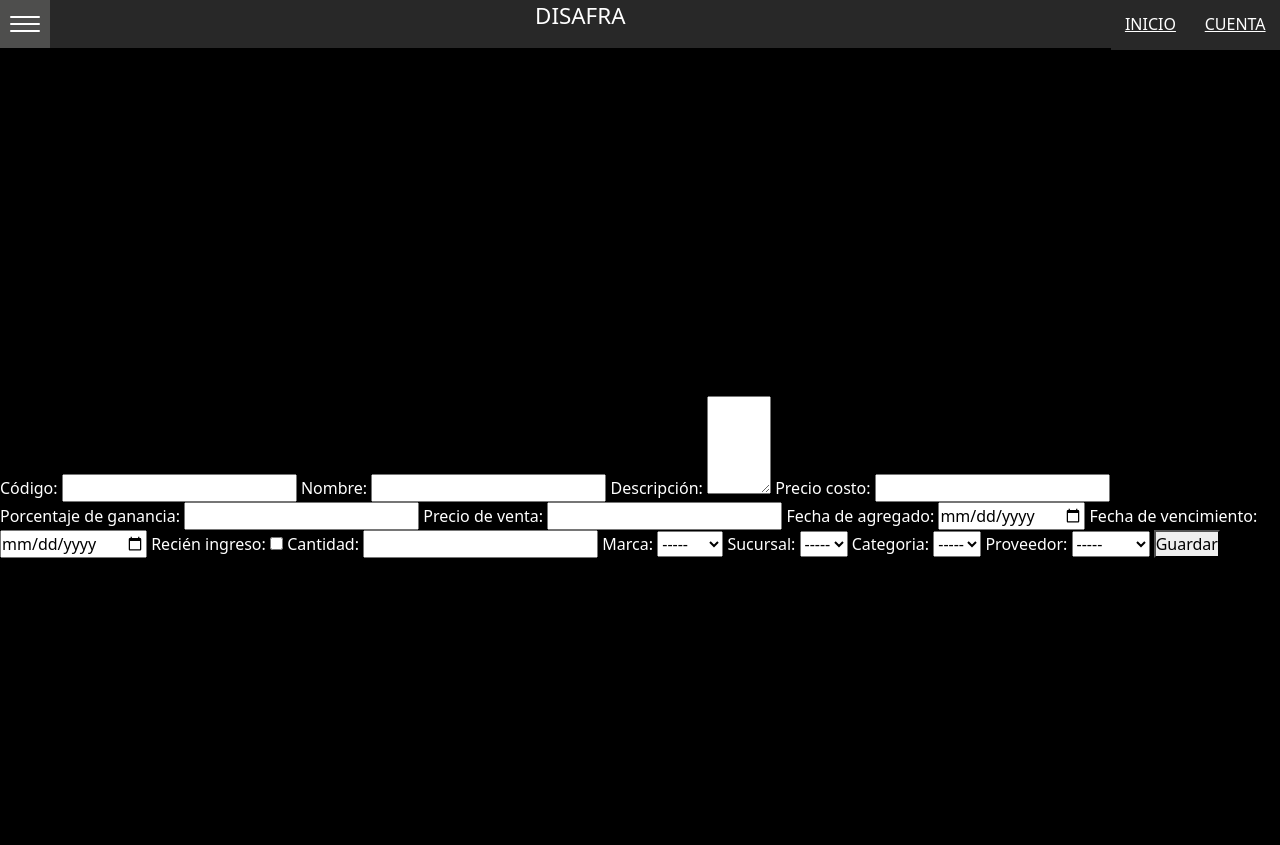
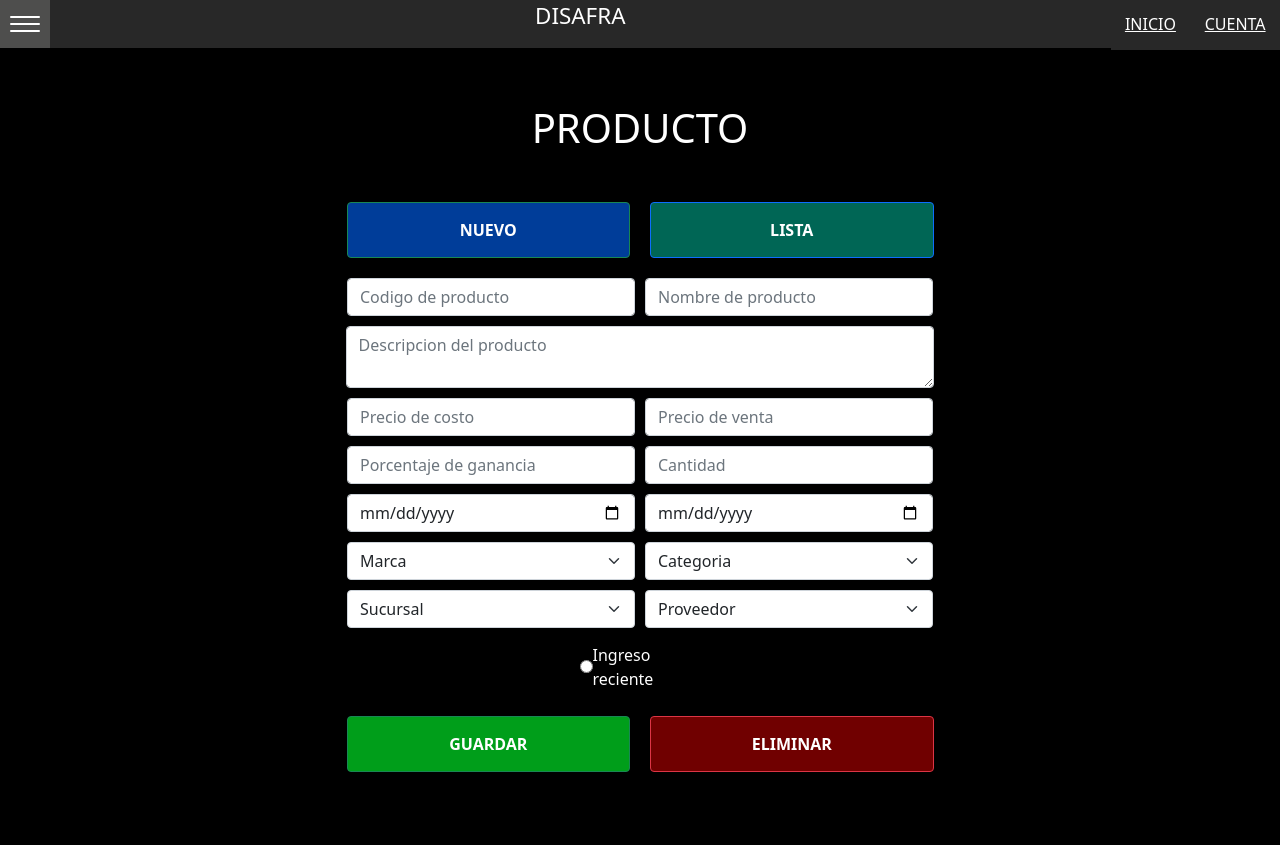
Before and after one commit to amner-py/disafra, a Django app: page /producto/ in a window 1280 px wide. Run offline with Django 3.2, Linux system fonts and the light colour scheme.

Commit message:
Formulario producto

```diff
--- a/app/core/cliente/templates/form_cliente.html
+++ b/app/core/cliente/templates/form_cliente.html
@@ -24,6 +24,7 @@
             <button id="guardar" type="submit" class="btn btn-success">Guardar</button>
             <button id="eliminar" type="submit" class="btn btn-danger">Eliminar</button>
         </div>
+    </form>
 </div>
 
 {% endblock content %}
--- a/app/core/producto/templates/form_producto.html
+++ b/app/core/producto/templates/form_producto.html
@@ -1,48 +1,80 @@
 {% extends 'base.html' %}
 {% block title %} Producto-Formulario {% endblock title %}
 {% block content %}
-<div style="margin-top: 4rem;">
-    <form>
-        <label for="cod_producto">Código:</label>
-        <input type="text" id="cod_producto">
-        <label for="nombre_producto">Nombre:</label>
-        <input type="text" id="nombre_producto">
-        <label for="descripcion_producto">Descripción:</label>
-        <textarea id="descripcion_producto" rows="4" cols="5"></textarea>
-        <label for="preciocosto_producto">Precio costo:</label>
-        <input type="number" id="preciocosto_producto">
-        <label for="porcentaje_producto">Porcentaje de ganancia:</label>
-        <input type="number" id="porcentaje_producto">
-        <label for="precioventa_producto">Precio de venta:</label>
-        <input type="number" id="precioventa_producto">
-        <label for="fechaagregado_producto">Fecha de agregado:</label>
-        <input type="date" id="fechaagregado_producto">
-        <label for="fechavencimiento_producto">Fecha de vencimiento:</label>
-        <input type="date" id="fechavencimiento_producto">
-        <label for="recieningreso_producto">Recién ingreso:</label>
-        <input type="checkbox" id="recieningreso_producto">
-        <label for="cantidad_producto">Cantidad:</label>
-        <input type="number" id="cantidad_producto">
-        <label for="marca_producto">Marca:</label>
-        <select id="marca_producto">
+
+<div class="bloque">
+    <h1>Producto</h1>
+    <div class="opciones">
+        <button id="nuevo" type="submit" class="btn btn-success">Nuevo</button>
+        <button id="listar" type="submit" class="btn btn-primary">Lista</button>
+    </div>
+    <form class="formulario">
+        <div>
+            <input type="text" class="form-control" id="cod_producto" placeholder="Codigo de producto">
+        </div>
+        <div>
+            <input type="text" class="form-control" id="cod_producto" placeholder="Nombre de producto">
+        </div>
+        <textarea class="form-control" id="descripcion_producto" placeholder="Descripcion del producto"></textarea>
+        <div>
+            <input type="number" class="form-control" id="preciocosto_producto" placeholder="Precio de costo">
+        </div>
+        <div>
+            <input type="number" class="form-control" id="preciocosto_producto" placeholder="Precio de venta">
+        </div>
+        <div>
+            <input type="number" class="form-control" id="porcentaje_producto" placeholder="Porcentaje de ganancia">
+        </div>
+        <div>
+            <input type="number" class="form-control" id="cantidad_producto" placeholder="Cantidad">
+        </div>
+        <div>
+            <input type="date" class="form-control" id="fechaagregado_producto" data-bs-toggle="tooltip"
+                data-bs-placement="bottom" title="Fecha de agregado">
+        </div>
+        <div>
+            <input type="date" class="form-control" id="fechavencimiento_producto" data-bs-toggle="tooltip"
+                data-bs-placement="bottom" title="Fecha de vencimiento">
+        </div>
+
+        <div>
+            <select id="marca_producto" class="form-select">
+                <option selected>Marca</option>
                 <option>-----</option>
                 <option>Bayer</option>
             </select>
-        <label for="sucursal_producto">Sucursal:</label>
-        <select id="sucursal_producto">
+        </div>
+        <div>
+            <select id="categoria_producto" class="form-select">
+                <option selected>Categoria</option>
+                <option>-----</option>
+            </select>
+        </div>
+        <div>
+            <select id="sucursal_producto" class="form-select">
+                <option selected>Sucursal</option>
                 <option>-----</option>
                 <option>CH</option>
             </select>
-        <label for="categoria_producto">Categoria:</label>
-        <select id="categoria_producto">
-            <option>-----</option>
-        </select>
-        <label for="proveedor_producto">Proveedor:</label>
-        <select id="proveedor_producto">
+        </div>
+        <div>
+            <select id="proveedor_producto" class="form-select">
+                <option selected>Proveedor</option>
                 <option>-----</option>
                 <option>Piersan</option>
             </select>
-        <button>Guardar</button>
+        </div>
+        <div>
+            <div class="check1">
+                <input type="radio" role="switch" id="recieningreso_producto">
+                <label for="recieningreso_producto">Ingreso reciente</label>
+            </div>
+        </div>
+        <div id="opciones2">
+            <button id="guardar" type="submit" class="btn btn-success">Guardar</button>
+            <button id="eliminar" type="submit" class="btn btn-danger">Eliminar</button>
+        </div>
     </form>
 </div>
+
 {% endblock content %}
```
Lines whose indentation alone changed are shown as unchanged.
